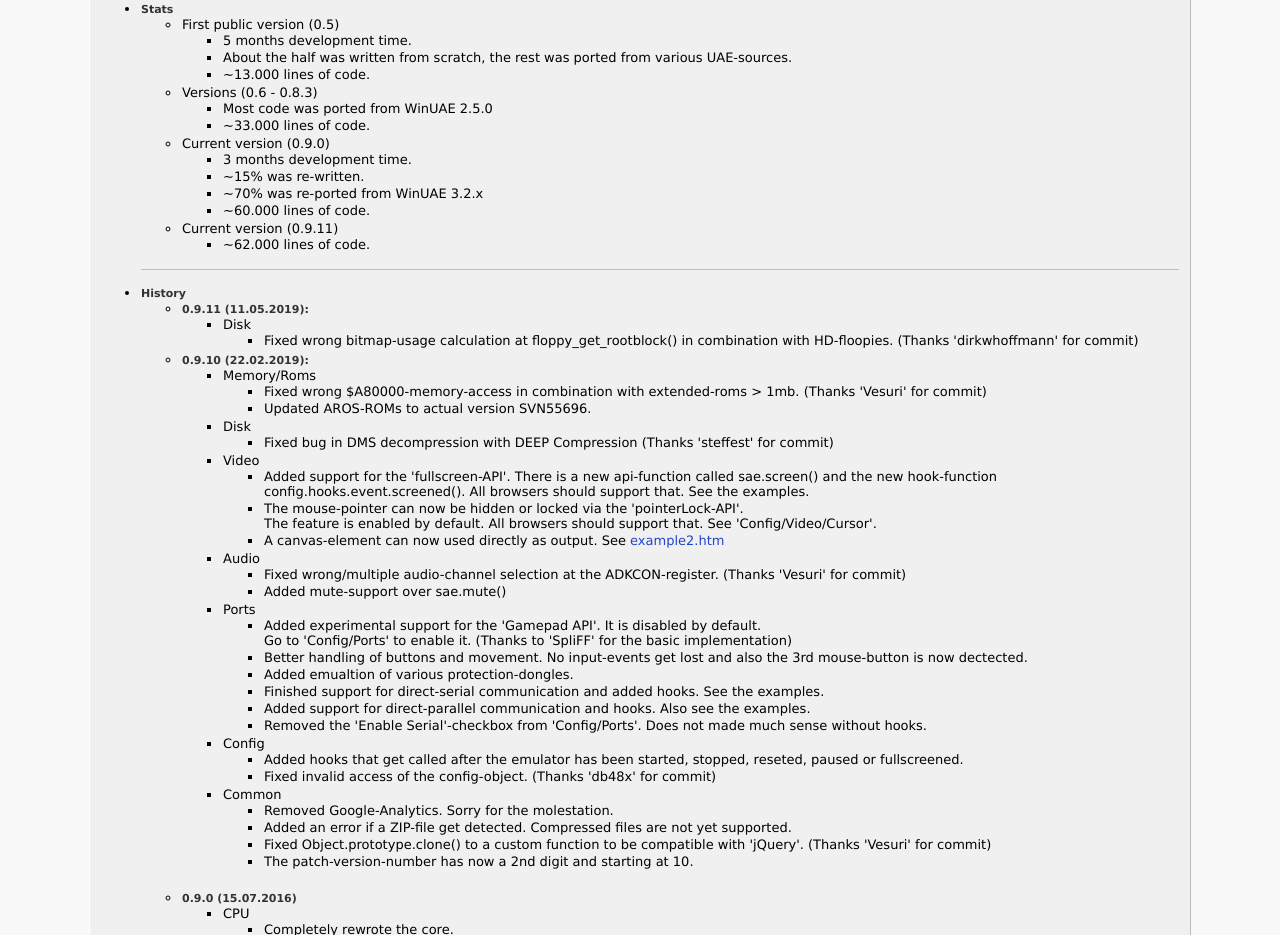
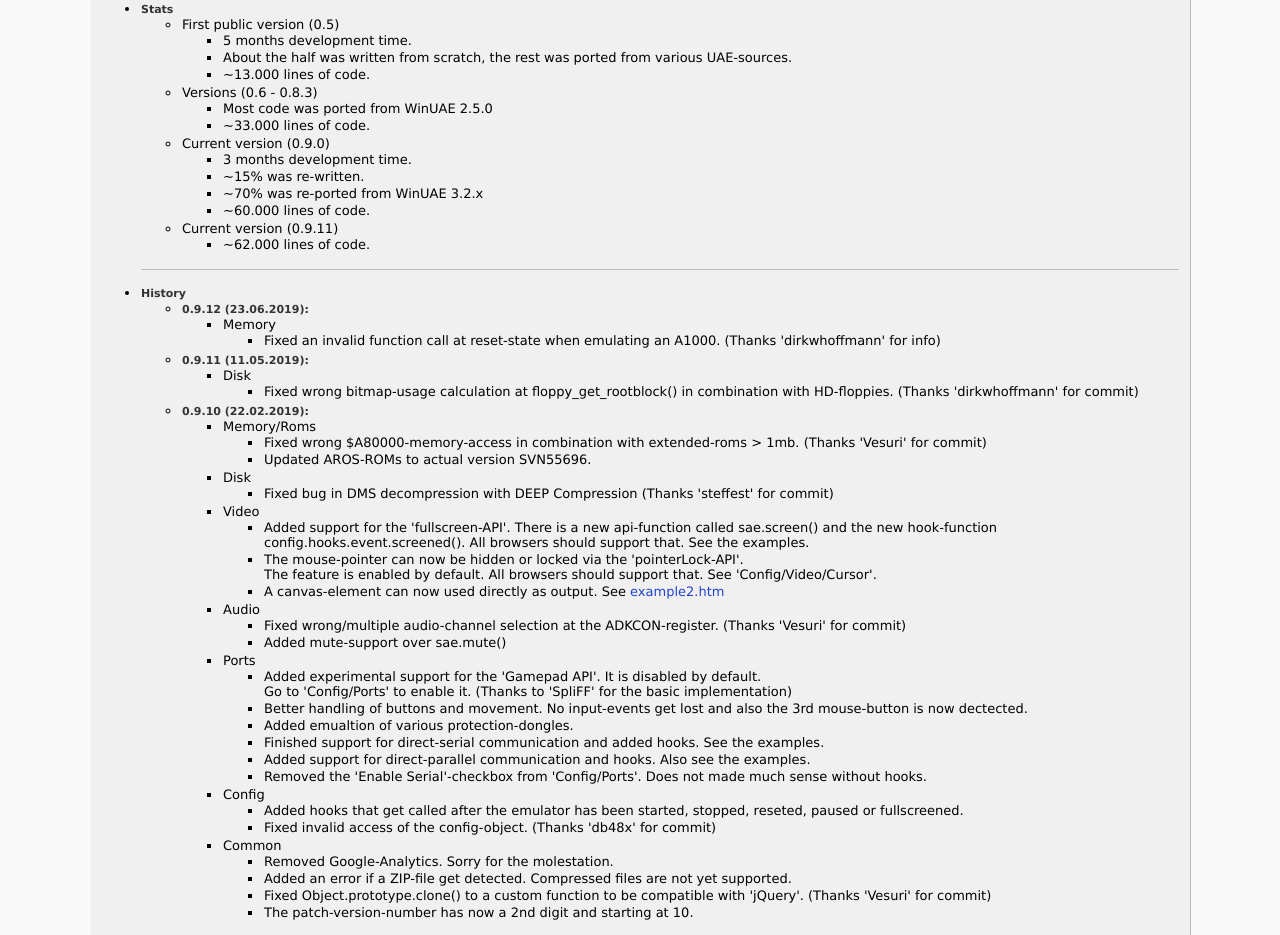
Before and after one commit to naTmeg/ScriptedAmigaEmulator, a plain HTML site: page readme.htm in a window 1280 px wide. Shown: the part 3784-4719 px from the top of the page. Drawn offline with Linux system fonts and the light colour scheme.

Commit message:
update 0.9.12

```diff
--- a/readme.htm
+++ b/readme.htm
@@ -431,11 +431,20 @@
 			<ul id="history">
 				<li><span class="label">History</span>
 					<ul>
+						<li><span class="label">0.9.12 (23.06.2019):</span>
+							<ul>
+								<li>Memory
+									<ul>
+										<li>Fixed an invalid function call at reset-state when emulating an A1000. (Thanks 'dirkwhoffmann' for info)</li>
+									</ul>
+								</li>
+							</ul>
+						</li>
 						<li><span class="label">0.9.11 (11.05.2019):</span>
 							<ul>
 								<li>Disk
 									<ul>
-										<li>Fixed wrong bitmap-usage calculation at floppy_get_rootblock() in combination with HD-floopies. (Thanks 'dirkwhoffmann' for commit)</li>
+										<li>Fixed wrong bitmap-usage calculation at floppy_get_rootblock() in combination with HD-floppies. (Thanks 'dirkwhoffmann' for commit)</li>
 									</ul>
 								</li>
 							</ul>
@@ -875,7 +884,7 @@
 								</li>
 								<li>Disk
 									<ul>
-										<li>Ported latest disk-code from WinUAE. Disk-based problems should be gone now, e.g. floopy shown as BAD or read errors.</li>
+										<li>Ported latest disk-code from WinUAE. Disk-based problems should be gone now, e.g. floppy shown as BAD or read errors.</li>
 										<li>Diskchange does now work.</li>
 										<li>Drives can be disabled now.</li>
 										<li>DD/HD types are now supported.</li>
--- a/sae/memory.js
+++ b/sae/memory.js
@@ -2232,7 +2232,7 @@
 		allocate();
 		chipmem_setindirect();
 
-		if (mem_hardreset > 1 || (a1000_bootrom !== null && hardreset && SAER.cpu.is_hardreset())
+		if (mem_hardreset > 1 || (a1000_bootrom !== null && hardreset && SAER.m68k.is_hardreset())
 			// || _tcscmp (currprefs.romfile, changed_prefs.romfile) != 0
 			// || _tcscmp (currprefs.romextfile, changed_prefs.romextfile) != 0
 		) {
```
